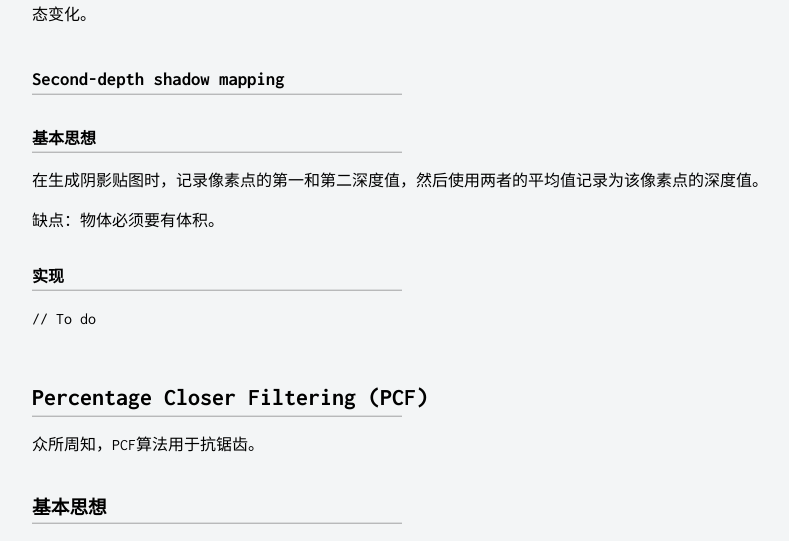
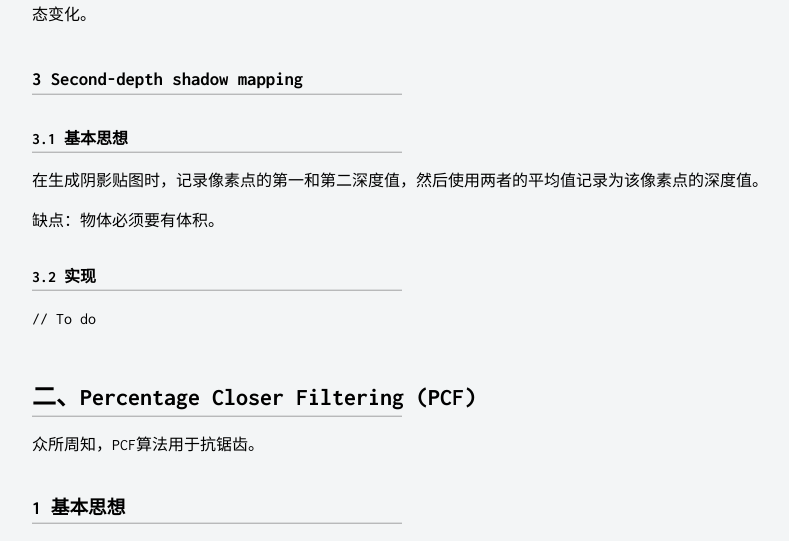
Before and after one commit to chaguake/chaguake.github.io, a Jekyll site: the page built from _posts/2022-04-18-Real Time High Quality Rendering - Shadow Mapping Techniques.md, in a window 1280 px wide and 1400 px high, scrolled down 3623 px. Shown: the part 191-732 px from the top of the window, without its empty margins (238-1027 px from the left). Built offline with Jekyll 4.4.1, drawn with Linux system fonts in a browser that asks for light colours; some of the changed text lies outside the part shown.

```diff
--- a/_posts/2022-04-18-Real Time High Quality Rendering - Shadow Mapping Techniques.md
+++ b/_posts/2022-04-18-Real Time High Quality Rendering - Shadow Mapping Techniques.md
@@ -11,11 +11,11 @@ tags:
 
 经典阴影算法可以分为三类：Ray Casting、Shadow Mapping以及Shadow Volume。
 
-## Shadow Mapping
+## 一、Shadow Mapping
 
 > A 2-Pass Algorithm.
 
-### 基本原理
+### 1 基本原理
 
 <div align=center>
 <img src="https://learnopengl.com/img/advanced-lighting/shadow_mapping_theory_spaces.png"/>
@@ -25,7 +25,7 @@ tags:
 * 第一步，从光源角度渲染场景，生成阴影贴图。对于点光源，应使用透视投影；对于定向光，应使用正交投影。
 * 第二步，从摄像机角度渲染场景，同时使用阴影贴图判断该像素点是否位于阴影中。
 
-#### 实现
+#### 1.1 实现
 
 以github上的[Vulkan](https://github.com/SaschaWillems/Vulkan)项目中的`examples/shadowmapping`为例。
 
@@ -50,7 +50,7 @@ outShadowCoord = ( biasMat * ubo.lightSpace * ubo.model ) * vec4(inPos, 1.0);
 
 需要将场景的坐标从世界坐标系转换到光源坐标系上。
 
-### 存在问题——Self occlusion (Shadow Acne)
+### 2 存在问题——Self occlusion (Shadow Acne)
 
 <div align=center>
 <img src="https://learnopengl.com/img/advanced-lighting/shadow_mapping_shadows.png"/>
@@ -82,23 +82,23 @@ outShadowCoord = ( biasMat * ubo.lightSpace * ubo.model ) * vec4(inPos, 1.0);
 
 只能动态调整bias值的大小来降低Detached Shadow的出现。比如bias值随着光线与投射面之间的夹角动态变化。
 
-### Second-depth shadow mapping
+### 3 Second-depth shadow mapping
 
-#### 基本思想
+#### 3.1 基本思想
 
 在生成阴影贴图时，记录像素点的第一和第二深度值，然后使用两者的平均值记录为该像素点的深度值。
 
 缺点：物体必须要有体积。
 
-#### 实现
+#### 3.2 实现
 
 // To do
 
-## Percentage Closer Filtering (PCF)
+## 二、Percentage Closer Filtering (PCF)
 
 众所周知，PCF算法用于抗锯齿。
 
-### 基本思想
+### 1 基本思想
 
 查询当前像素点周围像素点的深度值，平均得到当前像素点的最终深度值。
 
@@ -107,13 +107,13 @@ outShadowCoord = ( biasMat * ubo.lightSpace * ubo.model ) * vec4(inPos, 1.0);
 <p>图 Soft Shadow Edges via Percentage-Closer Filtering, from gpu gems 3</p>
 </div>
 
-### 实现步骤
+### 2 实现步骤
 
 * 第一步：对于每个像素点，分别查询其周围（5x5）像素点的深度值，分别与当前像素点的深度值比较，得到可见度值。
 
 * 第二步：对第一步得到的可见度值集合求和平均，得到的一个介于0到1之间的数值为当前像素点的可见度。
 
-#### 实现
+#### 2.1 实现
 
 以github上的[Vulkan](https://github.com/SaschaWillems/Vulkan)项目中的`examples/shadowmapping`为例。
 
@@ -187,9 +187,9 @@ float filterPCF2(vec4 sc)
 <p>图 Shadow Mapping With PCF In Vulkan</p>
 </div>
 
-## Percentage-Closer Soft Shadows (PCSS)
+## 三、Percentage-Closer Soft Shadows (PCSS)
 
-### Observation
+### 1 Observation
 
 对于现实世界的阴影，可以得到：距离投射物越近，阴影越硬；距离投射物越远，阴影越软。
 
@@ -209,7 +209,7 @@ $$
 w_{Penumbra} = \frac{(d_{Receive} - d_{Blocker}) * w_{Light}}{d_{Blocker}}
 $$
 
-### 实现步骤
+### 2 实现步骤
 
 * 第一步：计算阴影遮挡者的平均深度值。同样是采取范围采样的方式。
 
@@ -217,11 +217,11 @@ $$
 
 * 第三步：PCF。
 
-#### 实现
+#### 2.1 实现
 
 // To do
 
-## Variance Soft Shadow Mapping (VSSM or VSM)
+## 四、Variance Soft Shadow Mapping (VSSM or VSM)
 
 VSSM算法实现快速计算PCSS算法第一、三步的Sampling。
 
@@ -231,7 +231,7 @@ VSSM算法实现快速计算PCSS算法第一、三步的Sampling。
 
 VSSM算法思想：将上面两个求值变成只需求得该像素的深度值在附近范围内像素点的“排名”。
 
-### 一个大胆假设——切比切夫不等式
+### 1 一个大胆假设——切比切夫不等式
 
 VSSM算法巧妙地使用了切比切夫不等式，只需计算该像素点附近范围内的深度平均值和方差，就可以计算出该像素点的可见度值。
 
@@ -255,7 +255,7 @@ $$
 
 通过上面的公式，要求得方差，需要另外存储深度值平方的数值。
 
-### 另一个大胆假设
+### 2 另一个大胆假设
 
 求得均值和方差之后，还不能计算出某个像素附近范围内的平均深度值。
 
@@ -270,20 +270,20 @@ $z_{unocc}$与$z_{occ}$是未知的，VSSM算法中，假设所有不在阴影
 <p>图 VSSM</p>
 </div>
 
-#### 实现
+#### 2.1 实现
 
 // To do
 
-## Moment Shadow Mapping (MSM)
+## 五、Moment Shadow Mapping (MSM)
 
 // To do
 
-#### 实现
+#### 1.1 实现
 
 // To do
 
 
-# 参考
+## 六、参考
 
 * [1] [GAMES202: 高质量实时渲染](https://sites.cs.ucsb.edu/~lingqi/teaching/games202.html)
 
```
Also changed, not shown: _posts/2022-04-19-Animation - Use BVH Action And Expression Capture In Blender (Offline).md (+4 -4 lines), _posts/2022-04-22-Vulkan Basic Learning.md (+13 -15 lines), _posts/2022-04-25-Cycles Source Code - BVH2.md (added, +488 -0 lines), enclosures/2022-04-25/Cycles-modules-architecture.png (added).
